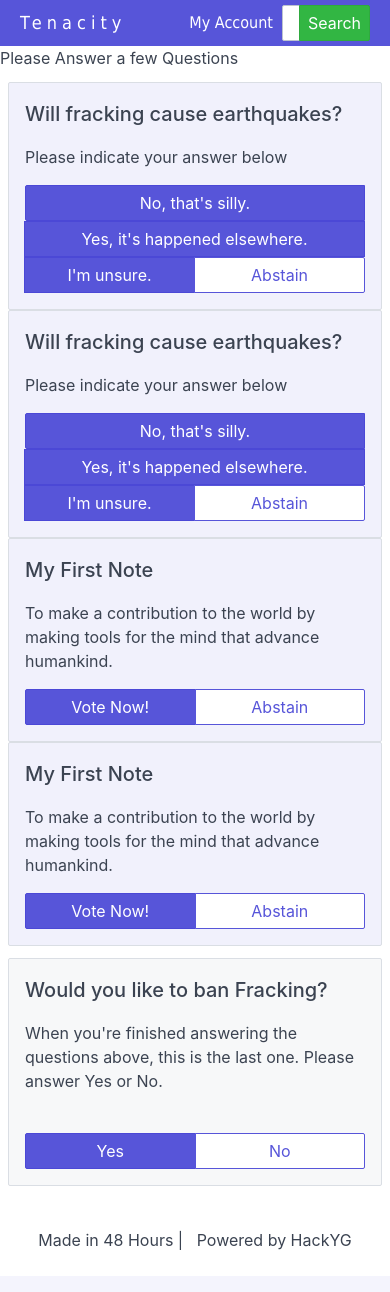
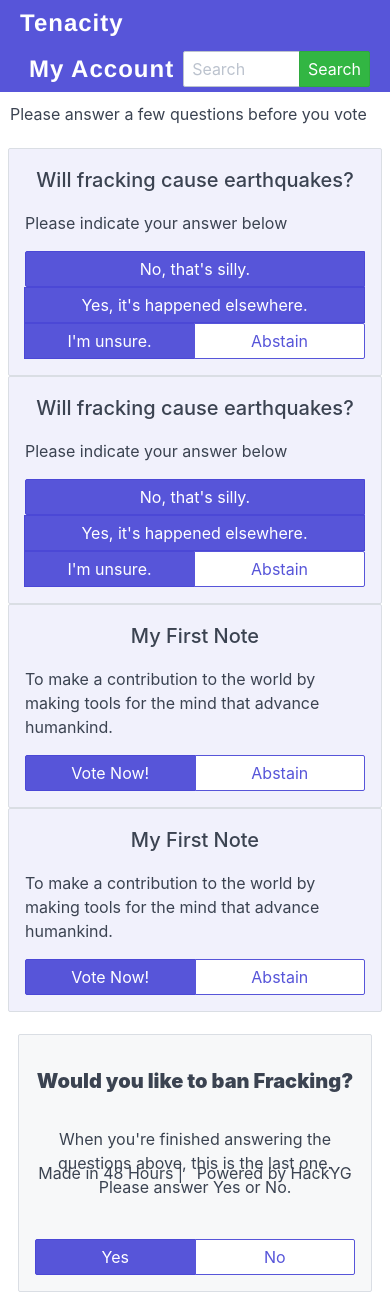
Before and after one commit to klondikemarlen/democracy, a Python web app: template tenacity/templates/vote.html in a window 390 px wide. Before the commit the page ends 1250 px from the top, so only its background shows below. Run offline with Jinja, Linux system fonts and the light colour scheme; the template is opened without the code that fills it: most values are stand-ins (such as "Sample title", 1, 10 or a date in 2020); some libraries are stand-ins or nearby versions.

Commit message:
moved aroud styles and added votes

```diff
--- /dev/null
+++ b/tenacity/static/assets/css/styles.css
@@ -0,0 +1,125 @@
+#ia1aro{
+  text-align:center;
+}
+#ii9yhx1{
+  margin-top:17px;
+  margin-right:0px;
+  margin-bottom:14px;
+  margin-left:0px;
+}
+.navbar-section{
+  padding-top:5px;
+  padding-right:20px;
+  padding-bottom:5px;
+  padding-left:20px;
+}
+.sl-body{
+  margin-top:25px;
+  margin-right:0px;
+  margin-bottom:60px;
+  margin-left:0px;
+}
+.btn.btn-primary.input-group-btn.btn-lg{
+  margin-top:12px;
+  margin-right:0px;
+  margin-bottom:0px;
+  margin-left:0px;
+}
+.divider.text-center{
+  margin-top:49px;
+  margin-right:0px;
+  margin-bottom:16px;
+  margin-left:0px;
+}
+.columns{
+  margin-top:12px;
+  margin-right:-8px;
+  margin-bottom:12px;
+  margin-left:-8px;
+}
+.panel-title.h6{
+  font-size:30px;
+}
+.btn.btn-primary.input-group-btn{
+  margin-top:10px;
+  margin-right:0px;
+  margin-bottom:0px;
+  margin-left:0px;
+}
+.panel.bg-teal{
+  background-color:rgb(65, 244, 184);
+}
+.text-light{
+  font-size:24px;
+  letter-spacing:1px;
+  font-family:Helvetica, serif;
+  font-weight:700;
+}
+.navbar-brand.mr-2{
+  font-family:"Courier New", Courier, monospace;
+  letter-spacing:5px;
+}
+.footer{
+  margin-top:30px;
+  margin-right:0px;
+  margin-bottom:15px;
+  margin-left:0px;
+}
+.c60084{
+  padding-top:10px;
+  padding-right:10px;
+  padding-bottom:10px;
+  padding-left:10px;
+}
+.c60103{
+  padding-top:10px;
+  padding-right:10px;
+  padding-bottom:10px;
+  padding-left:10px;
+}
+.gjs-row{
+  display:table;
+  padding-top:10px;
+  padding-right:10px;
+  padding-bottom:10px;
+  padding-left:10px;
+  width:100%;
+}
+.gjs-cell{
+  width:8%;
+  display:table-cell;
+  height:75px;
+}
+.card-title.h5{
+  text-align:center;
+}
+.card-title.h5.final-card-title{
+  font-weight:900;
+  line-height:60px;
+}
+@media (max-width: 768px){
+  .gjs-cell{
+	width:100%;
+	display:block;
+  }
+  .gjs-cell30{
+	width:100%;
+	display:block;
+  }
+  .gjs-cell70{
+	width:100%;
+	display:block;
+  }
+  .gjs-cell{
+	width:100%;
+	display:block;
+  }
+  .gjs-cell30{
+	width:100%;
+	display:block;
+  }
+  .gjs-cell70{
+	width:100%;
+	display:block;
+  }
+}
--- a/tenacity/templates/assets/css/styles.css
+++ /dev/null
@@ -1,72 +0,0 @@
-#ii9yhx1 {
-	margin-top: 17px;
-	margin-right: 0px;
-	margin-bottom: 14px;
-	margin-left: 0px;
-}
-
-.navbar-section {
-	padding-top: 5px;
-	padding-right: 20px;
-	padding-bottom: 5px;
-	padding-left: 20px;
-}
-
-.sl-body {
-	margin-top: 25px;
-	margin-right: 0px;
-	margin-bottom: 60px;
-	margin-left: 0px;
-}
-
-.btn.btn-primary.input-group-btn.btn-lg {
-	margin-top: 12px;
-	margin-right: 0px;
-	margin-bottom: 0px;
-	margin-left: 0px;
-}
-
-.divider.text-center {
-	margin-top: 49px;
-	margin-right: 0px;
-	margin-bottom: 16px;
-	margin-left: 0px;
-}
-
-.columns {
-	margin-top: 12px;
-	margin-right: -8px;
-	margin-bottom: 12px;
-	margin-left: -8px;
-}
-
-.panel-title.h6 {
-	font-size: 30px;
-}
-
-.btn.btn-primary.input-group-btn {
-	margin-top: 10px;
-	margin-right: 0px;
-	margin-bottom: 0px;
-	margin-left: 0px;
-}
-
-.panel.bg-teal {
-	background-color: rgb(65, 244, 184);
-}
-
-.text-light {
-	font-family: Tahoma, Geneva, sans-serif;
-}
-
-.navbar-brand.mr-2 {
-	font-family: "Courier New", Courier, monospace;
-	letter-spacing: 5px;
-}
-
-.footer {
-	margin-top: 30px;
-	margin-right: 0px;
-	margin-bottom: 15px;
-	margin-left: 0px;
-}
--- a/tenacity/templates/vote.html
+++ b/tenacity/templates/vote.html
@@ -5,7 +5,7 @@
     <meta charset="utf-8">
     <meta http-equiv="X-UA-Compatible" content="IE=edge">
     <meta name="viewport" content="width=device-width, initial-scale=1.0">
-    <title>Spectre Social Starter </title>
+    <title>Vote on {{issueName}}</title>
     <meta name="description" content="">
     <meta name="author" content="">
     <link rel="stylesheet" href="https://unpkg.com/spectre.css/dist/spectre.min.css">
@@ -30,7 +30,7 @@
 </header>
 <div data-content="All Notes" id="">
 </div>
-<div class="c60103">Please Answer a few Questions
+<div class="c60103">Please answer a few questions before you vote
   <br/>
 </div>
 <section class="all-notes">
```
Also changed, not shown: tenacity/static/assets/axios.js (renamed from tenacity/templates/assets/axios.js), tenacity/static/assets/css/login.css (renamed from tenacity/templates/assets/css/login.css).
